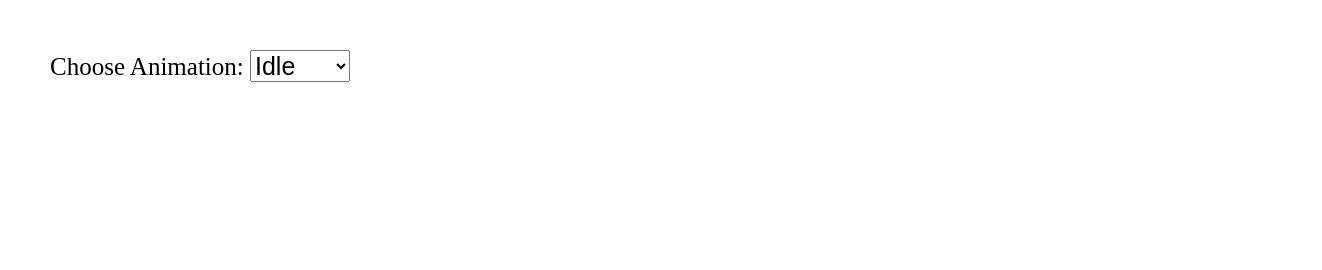
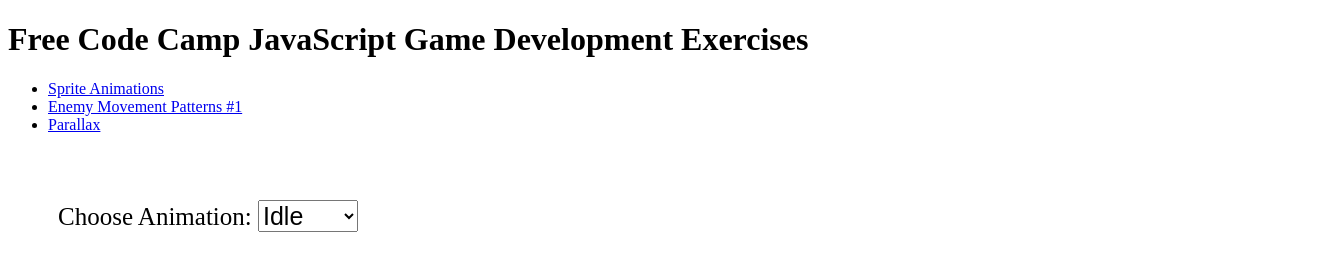
Before and after one commit to treecasiano/js-game-dev-practice, a website: page index.html in a window 1280 px wide. Shown: the whole page, 1322 px wide, since content can reach past the window. Drawn offline with Linux system fonts and the light colour scheme.

Commit message:
Add simple unstyled nav to home page

```diff
--- a/css/spriteAnimation.css
+++ b/css/spriteAnimation.css
@@ -6,7 +6,7 @@
 }
 
 .controls {
-  position: absolute;
+  position: relative;
   z-index: 10;
   top: 50px;
   left: 50px;
--- a/index.html
+++ b/index.html
@@ -8,6 +8,14 @@
     <link rel="stylesheet" href="css/spriteAnimation.css">
   </head>
   <body>
+    <h1>Free Code Camp JavaScript Game Development Exercises</h1>
+    <nav>
+      <ul>
+        <li><a href="index.html">Sprite Animations</a></li>
+        <li><a href="enemy-movement-patterns.html">Enemy Movement Patterns #1</a></li>
+        <li><a href="parallax.html">Parallax</a></li>
+      </ul>
+    </nav>
     <canvas id="canvas1"></canvas>
     <div class="controls">
       <label for="animations">Choose Animation:</label>
@@ -24,6 +32,7 @@
         <option value="gethit">Get Hit</option>
       </select>
     </div>
+
     <script src="js/scriptSpriteAnimations.js"></script>
   </body>
 </-html>
```
